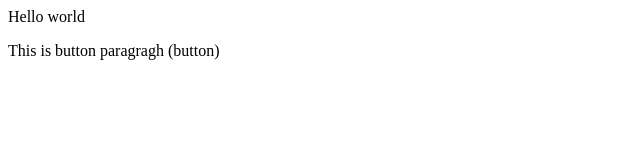
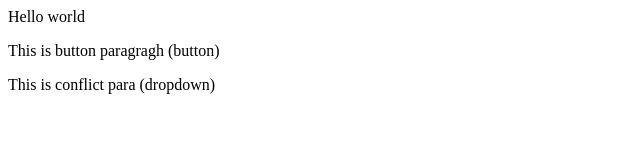
Before and after one commit to Abhi-git101/GITLAB101, a plain HTML site: page index.html in a window 1280 px wide. Shown: the whole page, without its empty margins (0-640 px from the left). Drawn offline with Linux system fonts and the light colour scheme.

Commit message:
CONFLICT PARA

```diff
--- a/index.html
+++ b/index.html
@@ -1,2 +1,3 @@
 <p>Hello world</p>
 <p>This is button paragragh (button)</p>
+<p>This is  conflict para (dropdown)</p>
```
